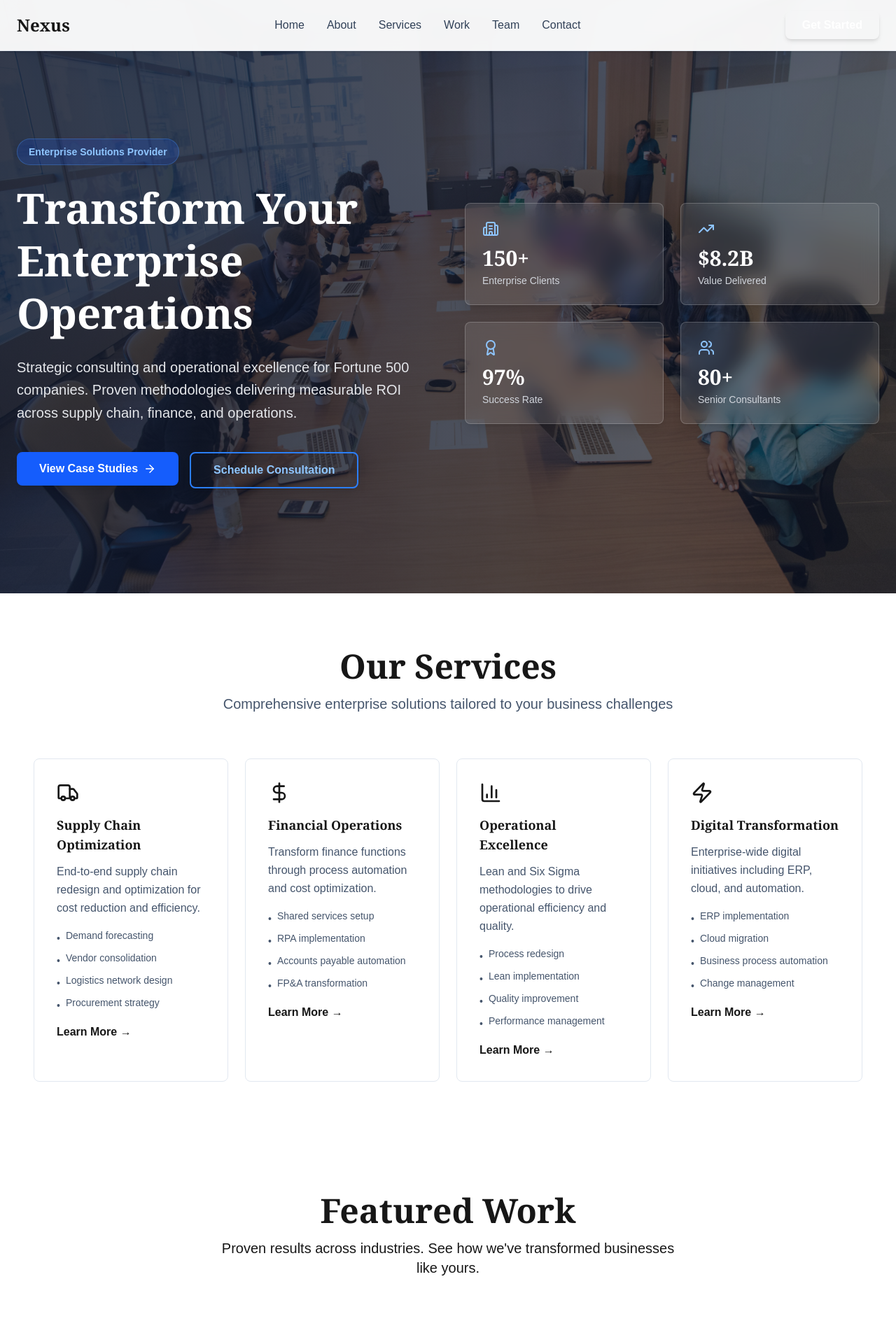
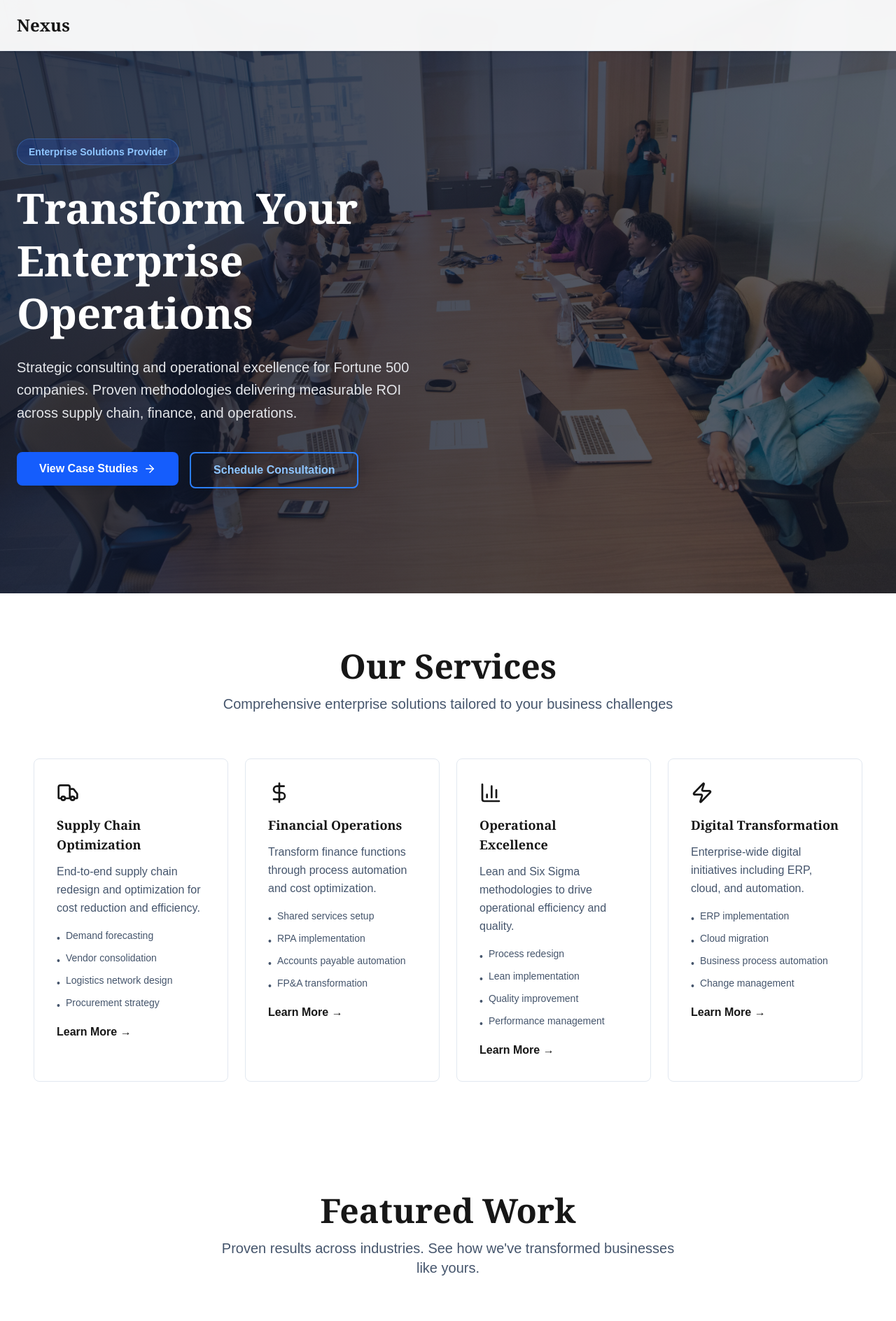
Before and after one commit to primyst/nexus, a Next.js app in the folder my-app/: page / in a window 1280 px wide. Shown: the top 1888 px of the page at 70% size. Built offline with nearby package versions, Linux system fonts and the light colour scheme.

Commit message:
Update globals.css

```diff
--- a/my-app/app/globals.css
+++ b/my-app/app/globals.css
@@ -25,23 +25,121 @@ body {
   font-family: Arial, Helvetica, sans-serif;
 }
 
-.example-animation {
-  @apply transition-transform duration-500 ease-out;
-}
-
-.fade-in {
-  opacity: 0;
-  transform: translateY(20px);
-  animation: fadeInUp 0.8s forwards;
-}
-
+/* Fade Animations */
 @keyframes fadeInUp {
+  from {
+    opacity: 0;
+    transform: translateY(20px);
+  }
   to {
     opacity: 1;
     transform: translateY(0);
   }
 }
 
-html {
-  scroll-behavior: smooth;
+@keyframes fadeInDown {
+  from {
+    opacity: 0;
+    transform: translateY(-20px);
+  }
+  to {
+    opacity: 1;
+    transform: translateY(0);
+  }
 }
+
+@keyframes fadeInLeft {
+  from {
+    opacity: 0;
+    transform: translateX(-20px);
+  }
+  to {
+    opacity: 1;
+    transform: translateX(0);
+  }
+}
+
+@keyframes fadeInRight {
+  from {
+    opacity: 0;
+    transform: translateX(20px);
+  }
+  to {
+    opacity: 1;
+    transform: translateX(0);
+  }
+}
+
+@keyframes slideDown {
+  from {
+    opacity: 0;
+    transform: translateY(-10px);
+  }
+  to {
+    opacity: 1;
+    transform: translateY(0);
+  }
+}
+
+@keyframes scaleIn {
+  from {
+    opacity: 0;
+    transform: scale(0.95);
+  }
+  to {
+    opacity: 1;
+    transform: scale(1);
+  }
+}
+
+@keyframes shake {
+  0%, 100% { transform: translateX(0); }
+  25% { transform: translateX(-5px); }
+  75% { transform: translateX(5px); }
+}
+
+/* Tailwind Animation Classes */
+@layer utilities {
+  .animate-fade-in-up {
+    animation: fadeInUp 0.6s ease-out forwards;
+    opacity: 0;
+  }
+
+  .animate-fade-in-down {
+    animation: fadeInDown 0.6s ease-out forwards;
+    opacity: 0;
+  }
+
+  .animate-fade-in-left {
+    animation: fadeInLeft 0.6s ease-out forwards;
+    opacity: 0;
+  }
+
+  .animate-fade-in-right {
+    animation: fadeInRight 0.6s ease-out forwards;
+    opacity: 0;
+  }
+
+  .animate-slide-down {
+    animation: slideDown 0.5s ease-out forwards;
+    opacity: 0;
+  }
+
+  .animate-scale-in {
+    animation: scaleIn 0.5s ease-out forwards;
+    opacity: 0;
+  }
+
+  .animate-shake {
+    animation: shake 0.5s ease-in-out;
+  }
+
+  /* Text color fixes */
+  .text-light {
+    @apply text-slate-600;
+  }
+
+  .text-dark {
+    @apply text-slate-800;
+  }
+}
```
